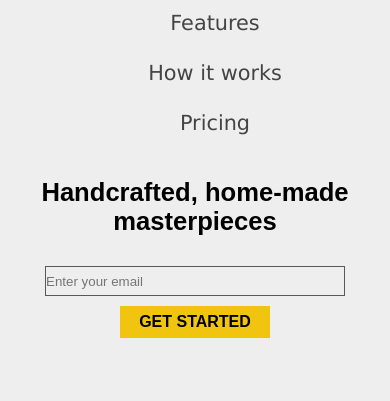
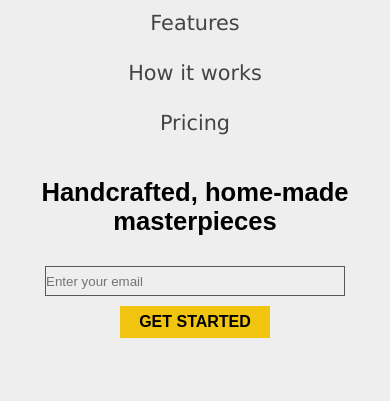
Before and after one commit to SantiagoAlvarze22/Build-a-Product-Landing-Page, a plain HTML site: page index.html in a window 390 px wide. Shown: the part 61-462 px from the top of the page. Drawn offline with Linux system fonts and the light colour scheme.

Commit message:
Fixing header nav liks2

```diff
--- a/styles/style.css
+++ b/styles/style.css
@@ -350,8 +350,7 @@ footer p {
     }
 
     #header .nav-link  a {
-       margin-right: 0px;
-
+       margin: 0px 0px;
     }
 
     #video iframe{
```
